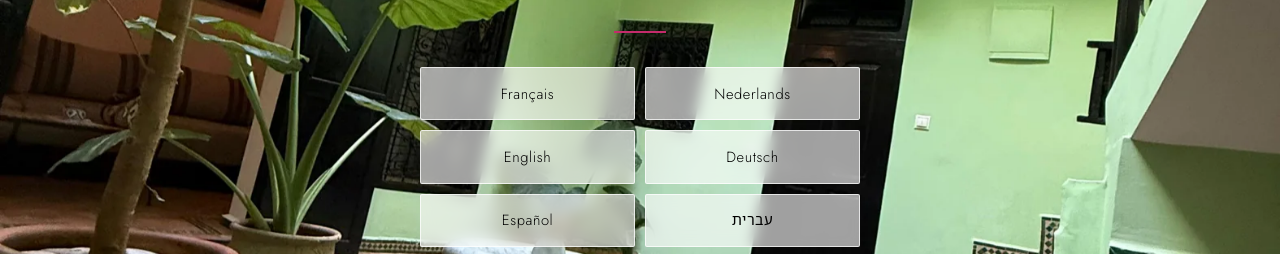
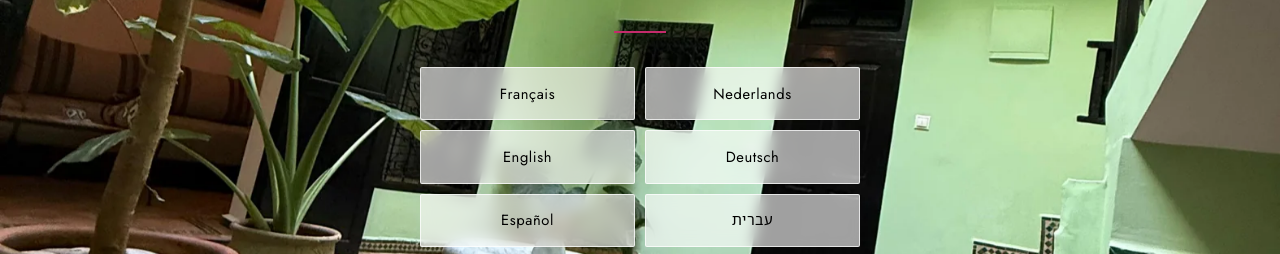
Before and after one commit to nmaidane-droid/Asilah, a plain HTML site: page index.html in a window 1280 px wide. Shown: the part 302-556 px from the top of the page. Drawn offline with Linux system fonts and the light colour scheme.

Commit message:
Add files via upload

```diff
--- a/index.html
+++ b/index.html
@@ -57,6 +57,10 @@
     background:rgba(255,255,255,.62); backdrop-filter:blur(7px);
     border:1px solid rgba(255,255,255,.72); border-radius:2px;
     color:#000000; text-decoration:none; font-size:.92rem; letter-spacing:.04em;
+    /* graisse imposée : sans elle, les langues latines héritent du 300 du corps
+       alors que les polices hébraïque et CJK n'existent qu'en 400 — d'où
+       une impression de gris d'un côté et de noir de l'autre */
+    font-weight:400;
     transition:background 260ms ease, border-color 260ms ease, color 260ms ease;
   }
   a:hover, a:focus-visible{
```
